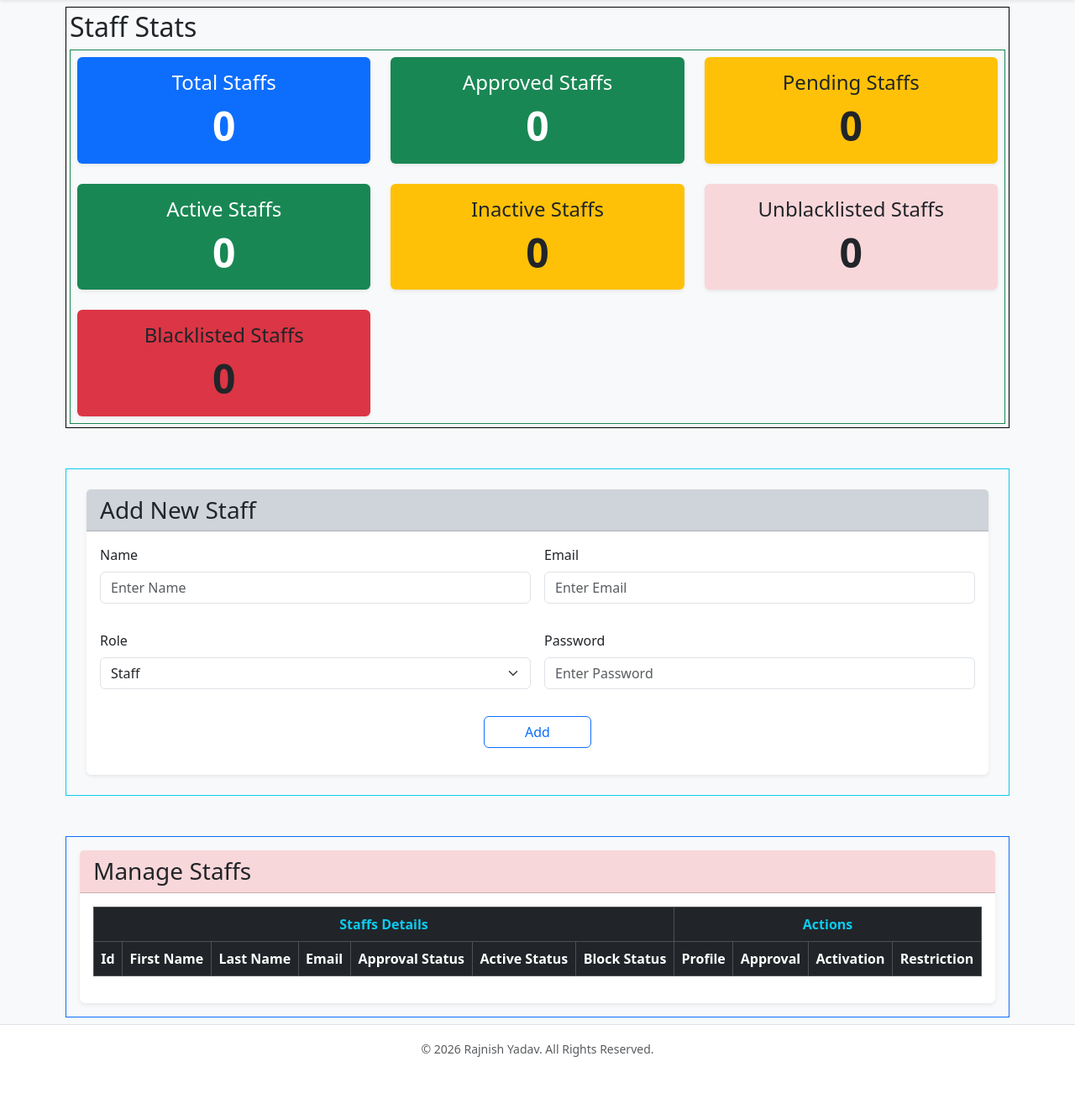
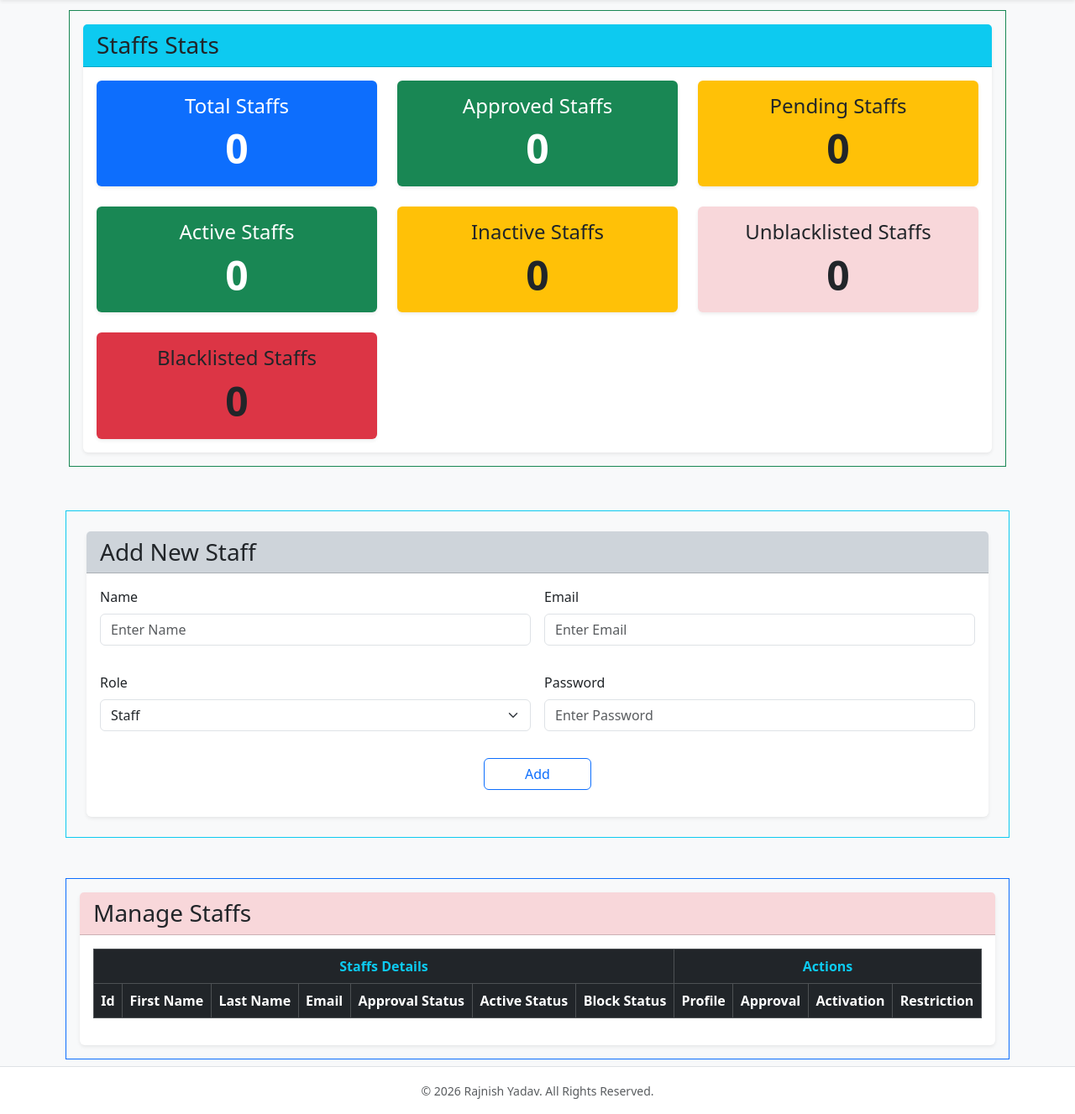
Before and after one commit to yrajnishds/trekking-management-application, a Flask app: page /admin/staff in a window 1280 px wide. Shown: the part 57-1384 px from the top of the page at 84% size. Before the commit the page ends 1316 px from the top, so only its background shows below. Run offline with Flask 3, Linux system fonts and the light colour scheme; a user stored in the database is signed in; data comes from the database, SQL or seed files in the repository; lists and menus that the app fills with data are empty.

Commit message:
style: upadted admin(trekker/staff) stats

```diff
--- a/templates/admin/staff.html
+++ b/templates/admin/staff.html
@@ -2,9 +2,13 @@
 
 {% block content %}
 
-<section class="m-auto p-1 d-flex flex-column border border-black">
-    <h2>Staff Stats</h2>
-    <div class="container-fluid border border-success p-2">
+<section class="m-auto p-1 d-flex flex-column">
+    <div class="container border border-success p-3">
+        <div class="card shadow-sm border-0">
+            <div class="card-header bg-info">
+                <h3 class="mb-0">Staffs Stats</h3>
+            </div>
+            <div class="card-body">
                 <div class="row g-4">
                     <div class="col-12 col-md-6 col-lg-4">
                         <div class="card h-100 shadow-sm border-0 bg-primary text-white">
@@ -92,6 +96,9 @@
                     </div>
                 </div>
             </div>
+        </div>
+
+    </div>
 
 </section><br><br>
 <section>
```
Also changed, not shown: templates/admin/trek.html (+8 -3 lines), templates/admin/trekker.html (+10 -3 lines). Lines whose indentation alone changed are shown as unchanged.
